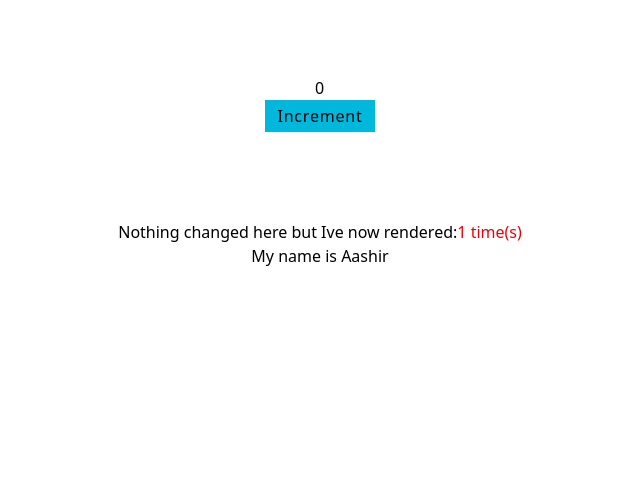
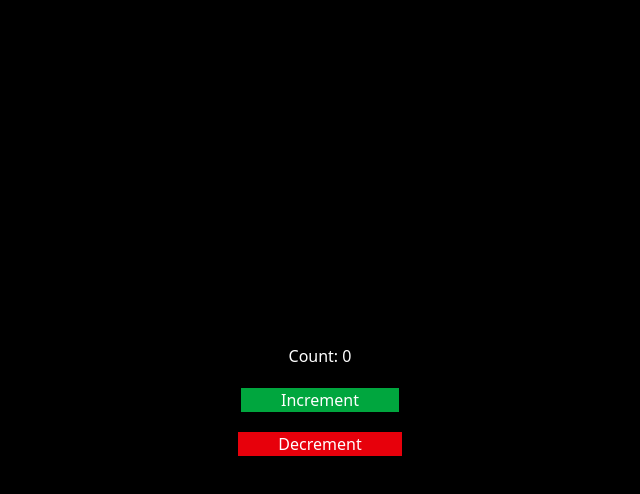
Before and after one commit to Aashir-Siddiqui/React, a React (Vite) app: page / in a window 1280 px wide. Shown: the top 494 px of the page, without its empty margins (320-960 px from the left). Built offline with nearby package versions, Linux system fonts and the light colour scheme.

Commit message:
UseCallback practice

```diff
--- a/src/App.jsx
+++ b/src/App.jsx
@@ -1,10 +1,12 @@
 import ReactMemo from "./hooks/memo/ReactMemo"
+import UseCallback from "./hooks/memo/UseCallback"
+import UseMemoComponent from "./hooks/memo/Usememo"
 
 function App() {
 
   return (
     <>
-      <ReactMemo />
+      <UseCallback />
     </>
   )
 }
```
